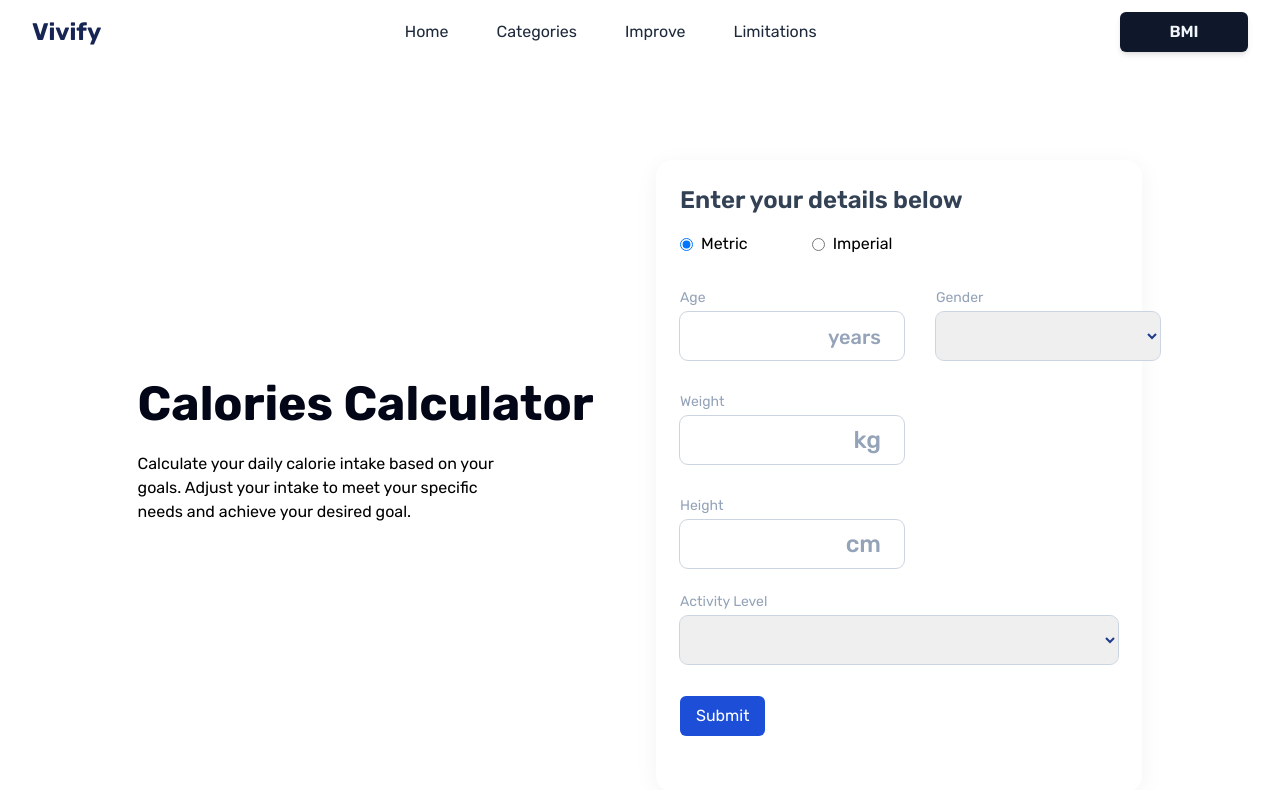
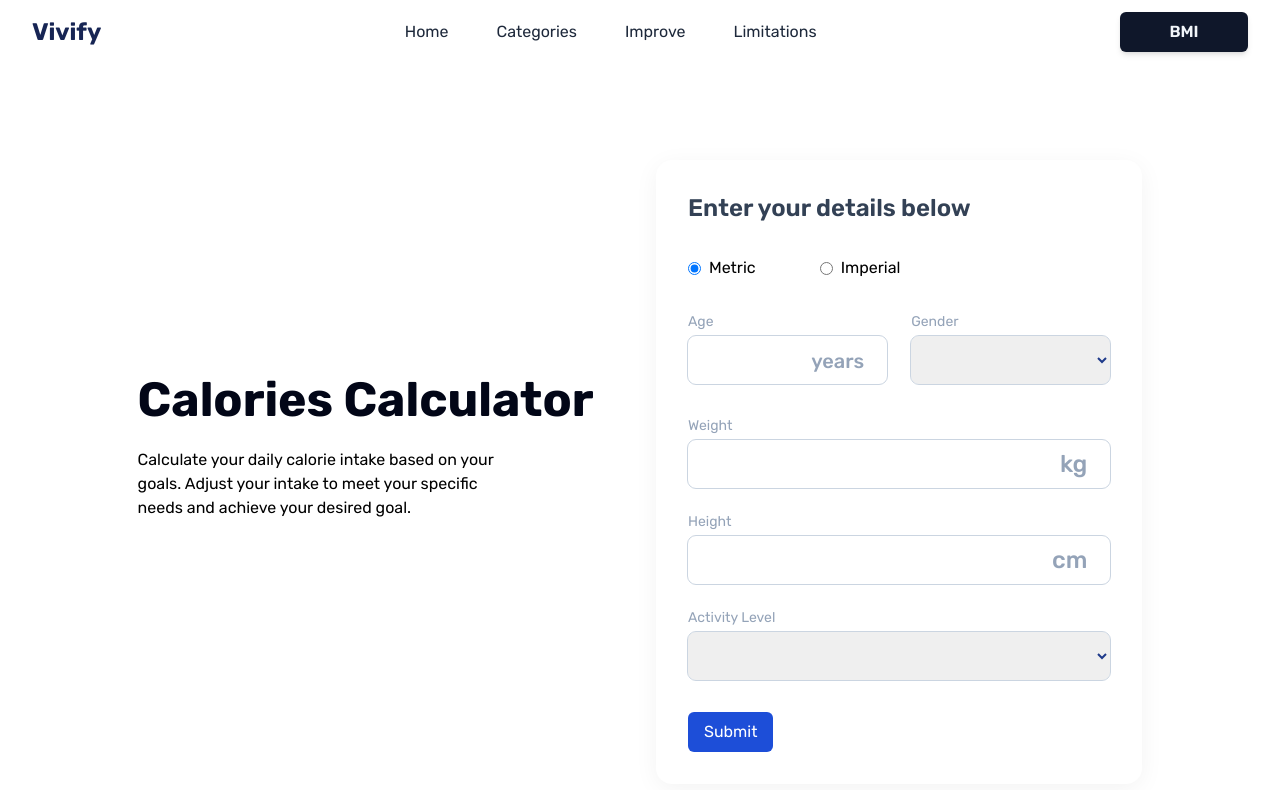
Before and after one commit to amittam104/Vivify, a website: page src/calories.html in a window 1280 px wide. Drawn offline with Linux system fonts and the light colour scheme.

```diff
--- a/src/calories.html
+++ b/src/calories.html
@@ -106,10 +106,10 @@
         </p>
       </div>
       <div
-        class="w-[85%] sm:w-[60%] md:w-[60%] lg:w-[40%] bg-white rounded-2xl p-6 shadow-[0_5px_25px_0_rgb(0,0,0,0.05)]"
+        class="w-[85%] sm:w-[60%] md:w-[60%] lg:w-[40%] bg-white rounded-2xl p-8 shadow-[0_5px_25px_0_rgb(0,0,0,0.05)]"
       >
-        <form class="w-full flex flex-col items-center lg:items-start mb-8">
-          <legend class="text-2xl text-slate-700 font-semibold mb-4">
+        <form class="w-full flex flex-col items-center lg:items-start">
+          <legend class="text-2xl text-slate-700 font-semibold mb-8">
             Enter your details below
           </legend>
           <div
@@ -130,23 +130,23 @@
               <label for="imperial">Imperial</label>
             </div>
           </div>
-          <div class="flex items-center gap-8 mb-8">
-            <div class="flex flex-col">
+          <div class="w-full flex items-center gap-6 mb-8">
+            <div class="w-full flex flex-col">
               <label class="mb-1 text-sm text-slate-400" for="age">Age</label>
               <input
-                class="outline outline-1 outline-slate-300 rounded-lg h-12 w-56 p-2 text-2xl font-medium text-blue-900 placeholder:text-slate-400 placeholder:text-xl placeholder:font-medium placeholder:text-right"
+                class="outline outline-1 outline-slate-300 rounded-lg h-12 w-full p-2 text-2xl font-medium text-blue-900 placeholder:text-slate-400 placeholder:text-xl placeholder:font-medium placeholder:text-right"
                 type="number"
                 id="age"
                 name="age"
                 placeholder="years"
               />
             </div>
-            <div class="flex flex-col">
+            <div class="w-full flex flex-col">
               <label for="gender" class="mb-1 text-sm text-slate-400"
                 >Gender</label
               >
               <select
-                class="outline outline-1 outline-slate-300 rounded-lg h-12 w-56 p-2 text-xl font-medium text-blue-900 placeholder:text-slate-400 placeholder:text-xl placeholder:font-medium placeholder:text-right"
+                class="outline outline-1 outline-slate-300 rounded-lg h-12 w-full p-2 text-xl font-medium text-blue-900 placeholder:text-slate-400 placeholder:text-xl placeholder:font-medium placeholder:text-right"
                 name=""
                 id=""
               >
@@ -156,25 +156,39 @@
               </select>
             </div>
           </div>
-          <div class="flex flex-col 2xl:flex-row items-center gap-8 mb-6">
-            <div class="flex flex-col">
+          <div
+            class="w-full flex flex-col 2xl:flex-row items-center gap-6 mb-6"
+          >
+            <div class="w-full flex flex-col">
               <label class="mb-1 text-sm text-slate-400" for="weight"
                 >Weight</label
               >
               <input
-                class="outline outline-1 outline-slate-300 rounded-lg h-12 w-56 p-2 text-2xl font-medium text-blue-900 placeholder:text-slate-400 placeholder:text-2xl placeholder:font-medium placeholder:text-right"
+                class="outline outline-1 outline-slate-300 rounded-lg h-12 w-full p-2 text-2xl font-medium text-blue-900 placeholder:text-slate-400 placeholder:text-2xl placeholder:font-medium placeholder:text-right"
                 type="number"
                 id="weight"
                 name="weight"
                 placeholder="kg"
               />
             </div>
-            <div class="flex flex-col">
+            <div class="w-full flex flex-col">
               <label class="mb-1 text-sm text-slate-400" for="height"
                 >Height</label
               >
               <input
-                class="outline outline-1 outline-slate-300 rounded-lg h-12 w-56 p-2 text-2xl font-medium text-blue-900 placeholder:text-slate-400 placeholder:text-2xl placeholder:font-medium placeholder:text-right"
+                class="outline outline-1 outline-slate-300 rounded-lg h-12 w-full p-2 text-2xl font-medium text-blue-900 placeholder:text-slate-400 placeholder:text-2xl placeholder:font-medium placeholder:text-right"
+                type="number"
+                id="height"
+                name="height"
+                placeholder="cm"
+              />
+            </div>
+            <div class="w-full hidden">
+              <label class="mb-1 text-sm text-slate-400" for="height"
+                >Height</label
+              >
+              <input
+                class="outline outline-1 outline-slate-300 rounded-lg h-12 w-full p-2 text-2xl font-medium text-blue-900 placeholder:text-slate-400 placeholder:text-2xl placeholder:font-medium placeholder:text-right"
                 type="number"
                 id="height"
                 name="height"
```
Also changed, not shown: src/output.css.
